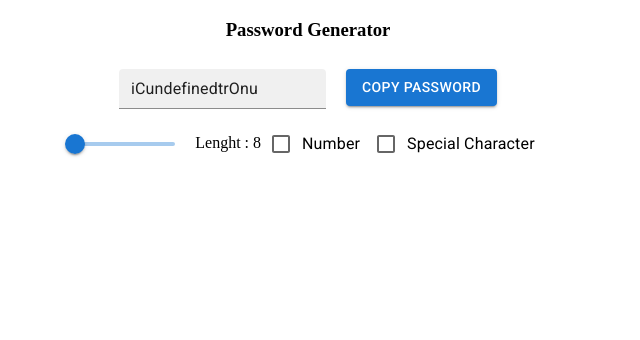
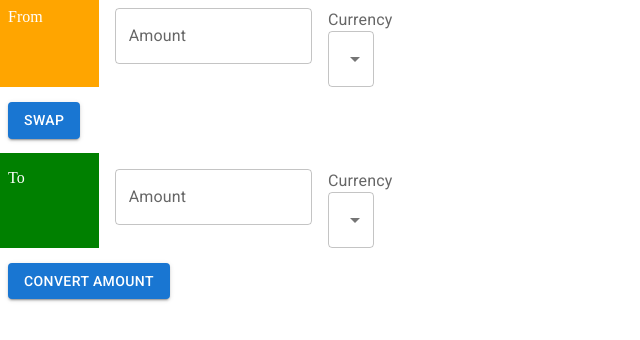
Before and after one commit to rishitkundariya/Learning_React_Js, a React (Create React App) app in the folder react_js_demo/: page / in a window 1280 px wide. Shown: the top 340 px of the page, without its empty margins (0-640 px from the left). Built offline with nearby package versions, Linux system fonts and the light colour scheme.

Commit message:
Currency Converter :- Created Custome hooks and component

```diff
--- a/react_js_demo/src/components/InputBox.jsx
+++ b/react_js_demo/src/components/InputBox.jsx
@@ -1,11 +1,106 @@
-import React from 'react'
-
-function InputBox() {
+import React from "react";
+import {
+  TextField,
+  InputLabel,
+  Grid,
+  Button,
+  MenuItem,
+  Select,
+} from "@mui/material";
+function InputBox(
+  lableName,
+  amount,
+  isAmountDisable = false,
+  onAmountChange,
+  currencyOption = [],
+  selectCurrency = "usd",
+  isCurrencyDisable = false,
+  className = ""
+) {
   return (
     <>
+      <div>
+        <div>
+          <Grid container spacing={2}>
+            <Grid
+              item
+              xs={1}
+              style={{
+                backgroundColor: "Orange",
+                color: "white",
+                verticalAlign: "bottom",
+              }}
+            >
+              From
+            </Grid>
+            <Grid item xs={2}>
+              <TextField
+                id="outlined-basic"
+                label="Amount"
+                variant="outlined"
+              />
+            </Grid>
+            <Grid item xs={2}>
+              <InputLabel id="demo-simple-select-label">Currency</InputLabel>
+              <Select
+                labelId="demo-simple-select-label"
+                id="demo-simple-select"
+                label="Currency"
+              ></Select>
+            </Grid>
+          </Grid>
 
+          <Grid
+            container
+            spacing={5}
+            style={{ marginTop: "-25px", marginBottom: "30px" }}
+          >
+            <Grid item xs={8}>
+              <Button variant="contained">Swap</Button>
+            </Grid>
+          </Grid>
+          <Grid container spacing={2}>
+            <Grid
+              item
+              xs={1}
+              style={{
+                backgroundColor: "Green",
+                color: "white",
+                verticalAlign: "bottom",
+              }}
+            >
+              To
+            </Grid>
+            <Grid item xs={2}>
+              <TextField
+                id="outlined-basic"
+                label="Amount"
+                variant="outlined"
+              />
+            </Grid>
+            <Grid item xs={2}>
+              <InputLabel id="demo-simple-select-label">Currency</InputLabel>
+              <Select
+                labelId="demo-simple-select-label"
+                id="demo-simple-select"
+                label="Currency"
+              ></Select>
+            </Grid>
+          </Grid>
+
+          <Grid
+            container
+            spacing={5}
+            style={{ marginTop: "-25px", marginBottom: "30px" }}
+          >
+            <Grid item xs={8}>
+              <Button variant="contained">Convert Amount</Button>
+            </Grid>
+          </Grid>
+        </div>
+      </div>
     </>
-  )
+  );
 }
 
-export default InputBox
+export default InputBox;
--- a/react_js_demo/src/index.js
+++ b/react_js_demo/src/index.js
@@ -6,7 +6,7 @@ import { Counter } from './Counter';
 import BackGroundChanger from './BackGroundChanger';
 import MaterialUi from './MaterialUi';
 import PasswordGenerator from './PasswordGenerator';
-
+import InputBox from './components/InputBox'
 const root = ReactDOM.createRoot(document.getElementById('root'));
 root.render(
   <React.StrictMode>
@@ -15,6 +15,7 @@ root.render(
     {/* <Counter></Counter> */}
     {/* <MaterialUi></MaterialUi> */}
     {/* <BackGroundChanger></BackGroundChanger> */}
-    <PasswordGenerator></PasswordGenerator>
+    {/* <PasswordGenerator></PasswordGenerator> */}
+    <InputBox></InputBox>
   </React.StrictMode>
 );
```
Also changed, not shown: react_js_demo/src/hooks/UseCurrencyInfo.js (added, +16 -0 lines).
